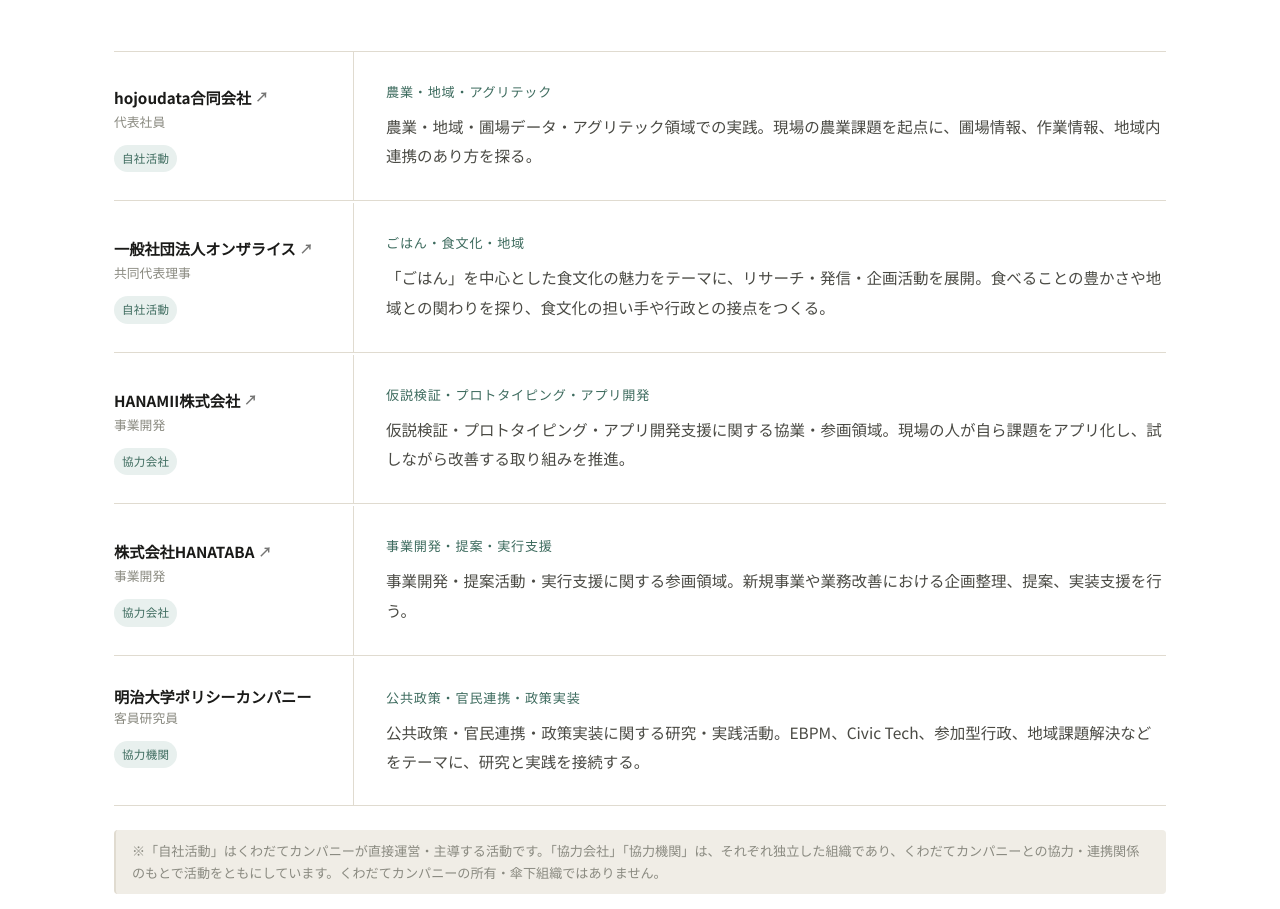
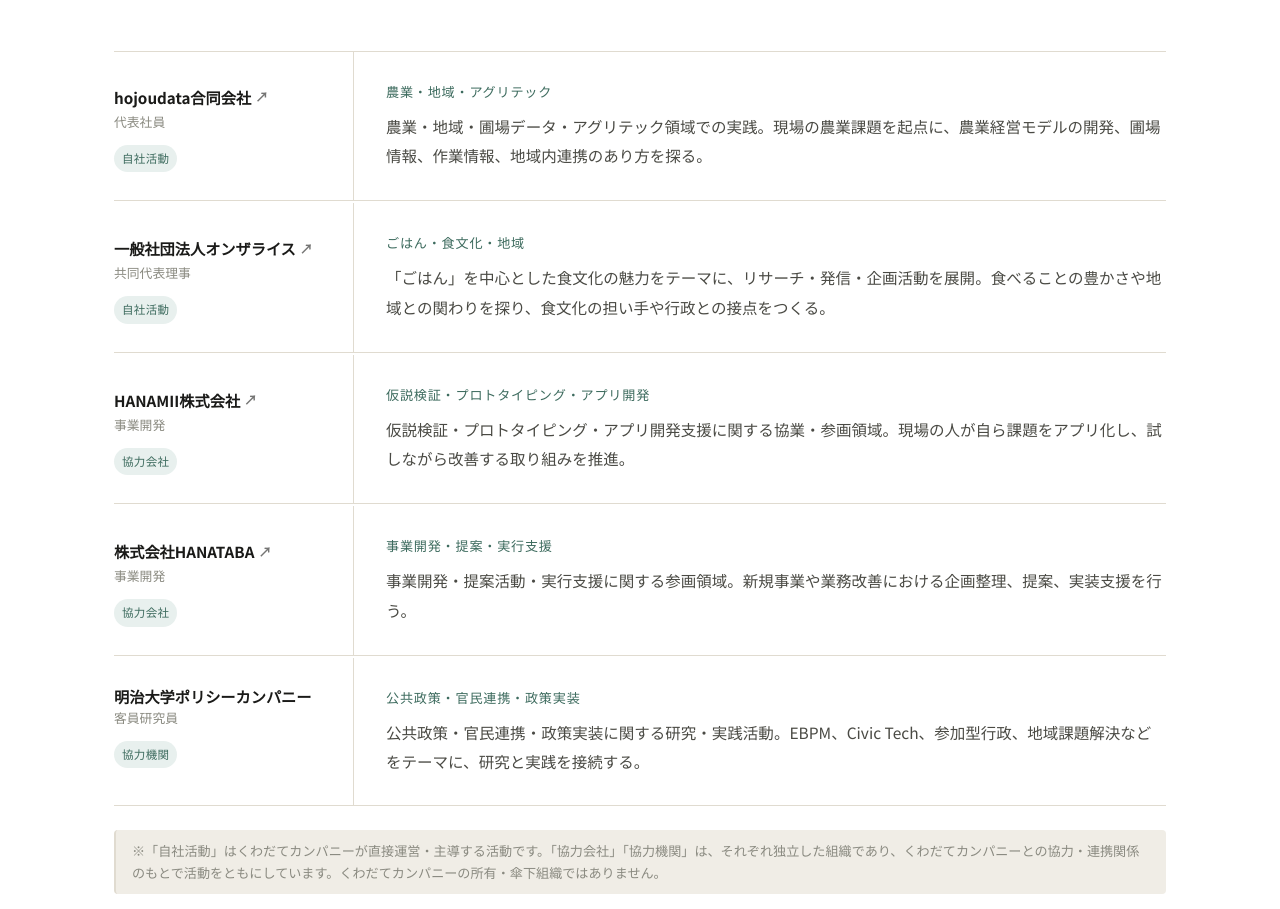
Before and after one commit to chmst-dev/kuwadate-company-site, a React (Vite) app: page / in a window 1280 px wide. Shown: the part 4814-5723 px from the top of the page. Built offline with nearby package versions, Linux system fonts and the light colour scheme.

Commit message:
hojoudataの説明に農業経営モデルの開発を追加

```diff
--- a/src/App.jsx
+++ b/src/App.jsx
@@ -284,7 +284,7 @@ const fields = [
     tag: '自社活動',
     domain: '農業・地域・アグリテック',
     description:
-      '農業・地域・圃場データ・アグリテック領域での実践。現場の農業課題を起点に、圃場情報、作業情報、地域内連携のあり方を探る。',
+      '農業・地域・圃場データ・アグリテック領域での実践。現場の農業課題を起点に、農業経営モデルの開発、圃場情報、作業情報、地域内連携のあり方を探る。',
   },
   {
     id: 'ontherice',
```
